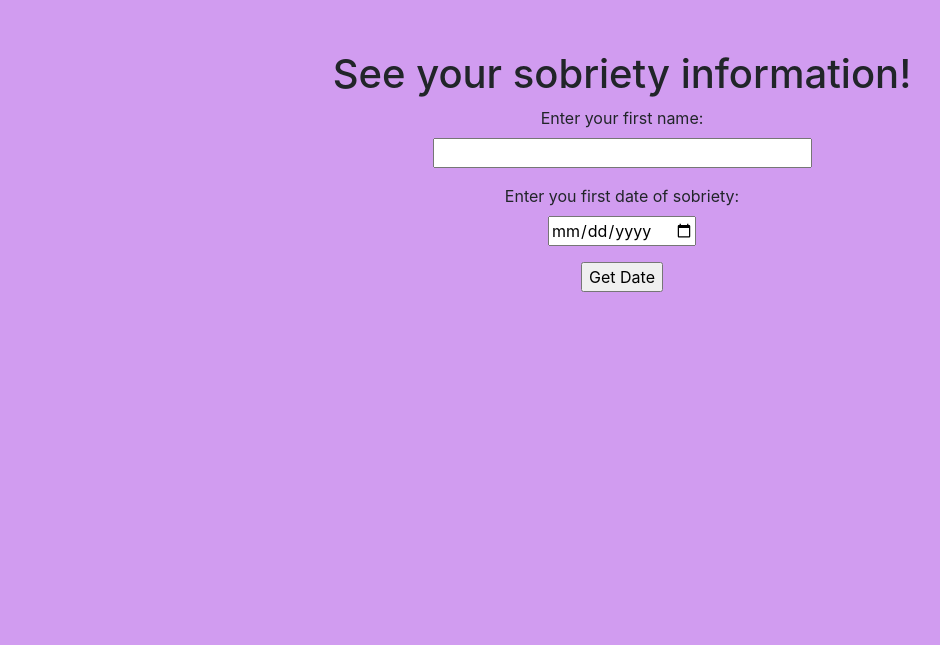
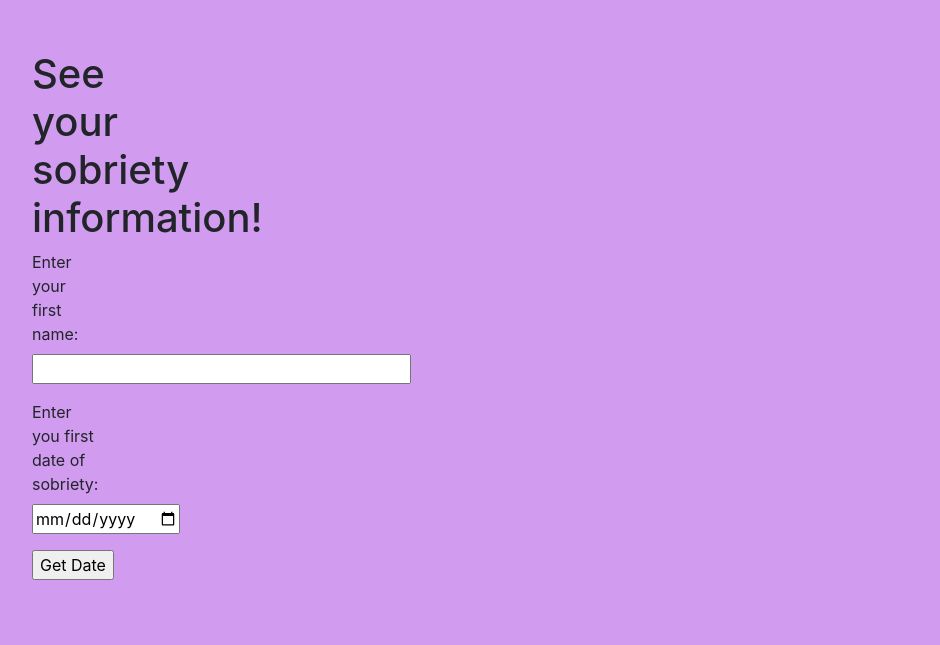
Before and after one commit to ktompky/sober-calculator, a Flask app: page /sobriety_date in a window 1280 px wide. Shown: the part 56-701 px from the top of the page, without its empty margins (18-958 px from the left). Run offline with Flask 2, Linux system fonts and the light colour scheme; some libraries are stand-ins or nearby versions.

Commit message:
removing css for input fields

```diff
--- a/app/static/css/main.css
+++ b/app/static/css/main.css
@@ -13,9 +13,9 @@ body {
 .sobriety {
   padding: 50px;
 }
-.sobriety-date {
+/*.sobriety-date {
   text-align: center;
-}
+}*/
   /* Remove the navbar's default margin-bottom and rounded borders */
   .navbar {
     margin-bottom: 0;
--- a/app/templates/sobriety_date.html
+++ b/app/templates/sobriety_date.html
@@ -2,7 +2,7 @@
 
 {% block content %}
 
-<div class="sobriety">
+<div style="width: 10%" class="sobriety">
     <div class=sobriety-date>
     <h1>See your sobriety information!</h1>
     <form action="/sobriety_date_results" method="post">
```
Also changed, not shown: app/tests/form_test.py (added, +1 -0 lines).
